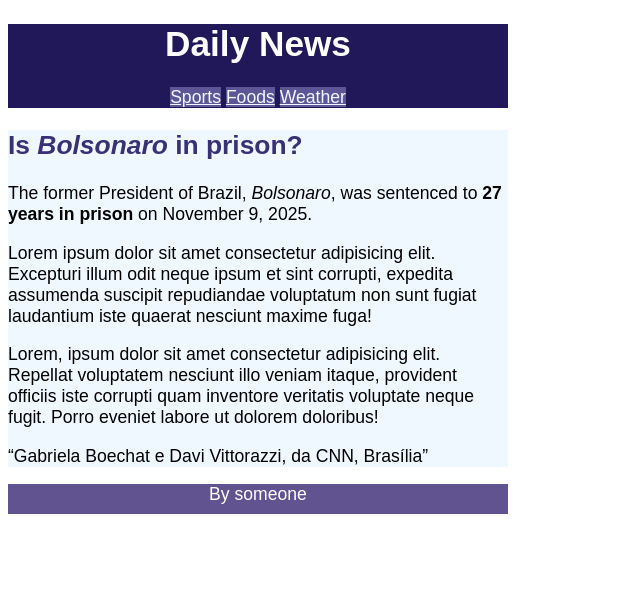
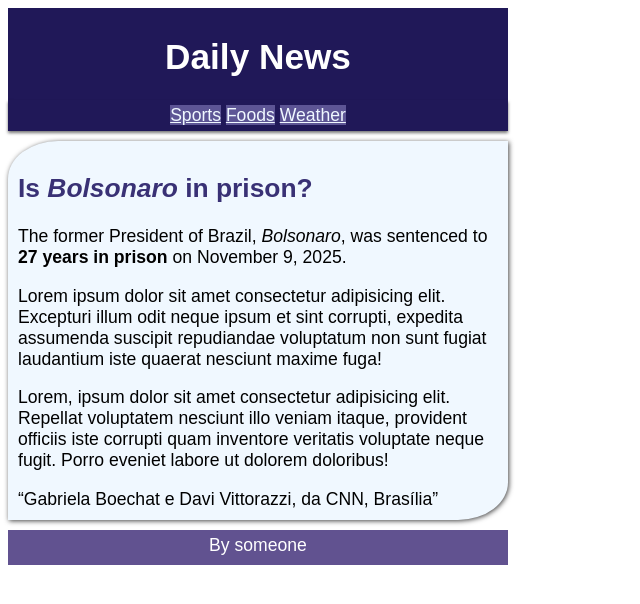
Before and after one commit to KevynAlvex/html5-css3, a plain HTML site: page Exercícios/ex021/caixa02.html in a window 1280 px wide. Shown: the whole page, without its empty margins (0-640 px from the left). Drawn offline with Linux system fonts and the light colour scheme.

Commit message:
fim capitulo 16

```diff
--- a/Exercícios/ex021/caixa02.html
+++ b/Exercícios/ex021/caixa02.html
@@ -14,9 +14,15 @@
             justify-content: center;
             height: auto;
             width: 500px;
+
+        }
+        article{
+            border-radius: 10% 0% 10% 0%;
+            box-shadow: 1px 1px 5px rgba(0, 0, 0, 0.733);
         }
         main > p{
             text-align: justify;
+            padding: 0;
         }
         header{
             background-color: #201858;
@@ -25,6 +31,8 @@
             justify-content: center;
             height: auto;
             width: 500px;
+            padding-top: 5px;
+            margin-bottom: 10px;
         }
         footer{
             background-color: #615290;
@@ -33,9 +41,16 @@
             justify-content: center;
             height: 30px;
             width: 500px;
+            padding-top: 5px;
+            margin-top: 10px;
+        }
+
+        footer > p{
+            margin: 0;
         }
         article{
             background-color: aliceblue;
+            padding: 10px;
         }
         article > h2{
             color: #393175;
@@ -48,6 +63,11 @@
         a{
             background-color: #5D5595;
             color: aliceblue;
+            padding: 0;
+        }
+        nav{
+            padding: 5px;
+            box-shadow: 0px 2px 3px rgba(0, 0, 0, 0.541);
         }
 
     </style>
```
Also changed, not shown: Exercícios/ex021/caixa03.html (added, +20 -0 lines), Exercícios/ex021/image.png (added).
